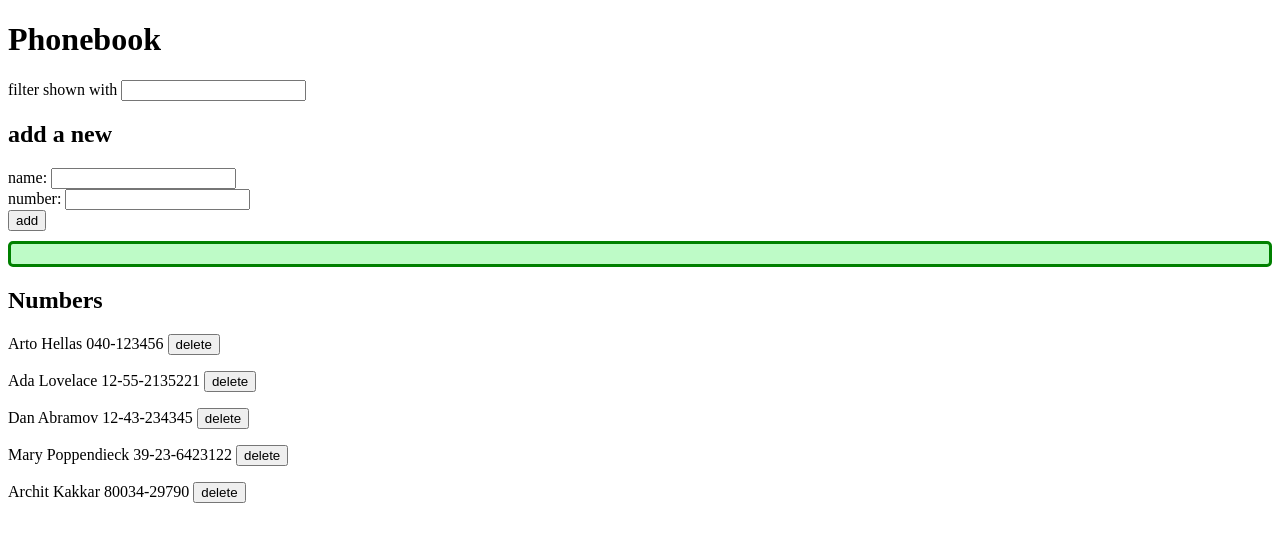
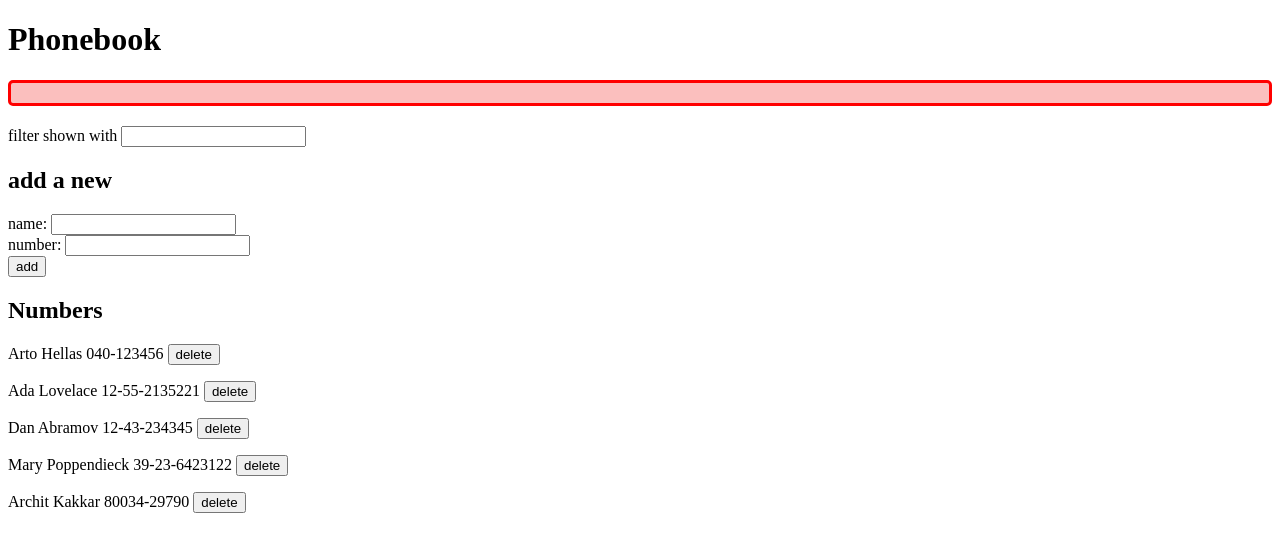
Before and after one commit to architkakkar/fullstack-open, a React (Vite) app in the folder part2/phonebook/: page / in a window 1280 px wide. Both pictures are taken after typing "Sample", "Sample" into the empty fields and a click on the button "add". Shown: the top 552 px of the page. Built offline with nearby package versions, Linux system fonts and the light colour scheme; no server answers; data requests are answered from the project's data file; the HTML template or start-up script is replaced by a standard one.

Commit message:
exercise 2.17:on deleting a records should print success message on UI; deleting a non-existing data on server should show error message on UI.

```diff
--- a/part2/phonebook/src/App.jsx
+++ b/part2/phonebook/src/App.jsx
@@ -12,6 +12,7 @@ const App = () => {
   const [newNumber, setNewNumber] = useState("");
   const [searchText, setSearchText] = useState("");
   const [notification, setNotification] = useState("");
+  const [notificationType, setNotificationType] = useState("");
   const [showNotification, setShowNotification] = useState(false);
 
   useEffect(() => {
@@ -49,27 +50,58 @@ const App = () => {
               )
             );
             setNotification(`${duplicate.name} number updated.`);
+            setNotificationType("success");
           });
       }
     } else {
       phonebookServices.create(newContact).then((returnedContact) => {
         setPersons([...persons, returnedContact]);
         setNotification(`Added ${newContact.name}`);
+        setNotificationType("success");
       });
     }
     setNewName("");
-      setNewNumber("");
-      setShowNotification(true);
-      setTimeout(() => setShowNotification(false), 3000);
+    setNewNumber("");
+    setShowNotification(true);
+    setTimeout(() => setShowNotification(false), 3000);
   };
 
   const filteredPerson = persons.filter((person) =>
     person.name.toLowerCase().includes(searchText.toLowerCase())
   );
 
+  const deletePerson = (name, id) => {
+    const isConfirmed = confirm(`Delete ${name} ?`);
+
+    if (isConfirmed) {
+      phonebookServices
+        .deleteContact(id)
+        .then(() => {
+          setPersons(persons.filter((p) => p.id !== id));
+          setNotification(`Deleted ${name}.`);
+          setNotificationType("success");
+        })
+        .catch(() => {
+          setPersons(persons.filter((p) => p.id !== id));
+          setNotification(
+            `Information of '${name}' has already been removed from server`
+          );
+          setNotificationType("error");
+        });
+    }
+
+    setShowNotification(true);
+    setTimeout(() => setShowNotification(false), 3000);
+  };
+
   return (
     <div>
       <h1>Phonebook</h1>
+      {showNotification ? (
+        <Notification message={notification} type={notificationType} />
+      ) : (
+        <></>
+      )}
       <Filter searchText={searchText} setSearchText={setSearchText} />
       <h2>add a new</h2>
       <PersonForm
@@ -79,9 +111,8 @@ const App = () => {
         number={newNumber}
         setNumber={setNewNumber}
       />
-      {showNotification ? <Notification message={notification} /> : ""}
       <h2>Numbers</h2>
-      <Persons persons={filteredPerson} setPersons={setPersons} />
+      <Persons persons={filteredPerson} onDelete={deletePerson} />
     </div>
   );
 };
--- a/part2/phonebook/src/components/Notification.jsx
+++ b/part2/phonebook/src/components/Notification.jsx
@@ -1,11 +1,14 @@
 import PropTypes from "prop-types";
 
-const Notification = ({ message }) => {
-  return <div className="success">{message}</div>;
+const Notification = ({ message, type }) => {
+  return (
+    <div className={type === "success" ? "success" : "error"}>{message}</div>
+  );
 };
 
 Notification.propTypes = {
   message: PropTypes.string,
+  type: PropTypes.string,
 };
 
 export default Notification;
--- a/part2/phonebook/src/components/Persons.jsx
+++ b/part2/phonebook/src/components/Persons.jsx
@@ -1,23 +1,12 @@
 import PropTypes from "prop-types";
-import phonebookServices from "../services/phonebook";
 
-const Persons = ({ persons, setPersons }) => {
-  const deletePerson = (name, id) => {
-    const isConfirmed = confirm(`Delete ${name} ?`);
-
-    if (isConfirmed) {
-      phonebookServices.deleteContact(id).then(() => {
-        setPersons(persons.filter((p) => p.id !== id));
-      });
-    }
-  };
-
+const Persons = ({ persons, onDelete }) => {
   return (
     <div>
       {persons.map((person) => (
         <p key={person.id}>
           {`${person.name} ${person.number}`}{" "}
-          <button onClick={() => deletePerson(person.name, person.id)}>
+          <button onClick={() => onDelete(person.name, person.id)}>
             delete
           </button>
         </p>
@@ -28,7 +17,7 @@ const Persons = ({ persons, setPersons }) => {
 
 Persons.propTypes = {
   persons: PropTypes.array.isRequired,
-  setPersons: PropTypes.func.isRequired,
+  onDelete: PropTypes.func.isRequired,
 };
 
 export default Persons;
--- a/part2/phonebook/src/index.css
+++ b/part2/phonebook/src/index.css
@@ -5,6 +5,17 @@
   border-style: solid;
   border-radius: 5px;
   padding: 10px;
-    margin-top: 10px;
+  margin-bottom: 20px;
   font-weight: 600;
 }
+
+.error {
+  color: red;
+  background: rgb(251, 191, 190);
+  font-size: 20px;
+  border-style: solid;
+  border-radius: 5px;
+  padding: 10px;
+  margin-bottom: 20px;
+  font-weight: 600;
+}
```
Lines whose indentation alone changed are shown as unchanged.
